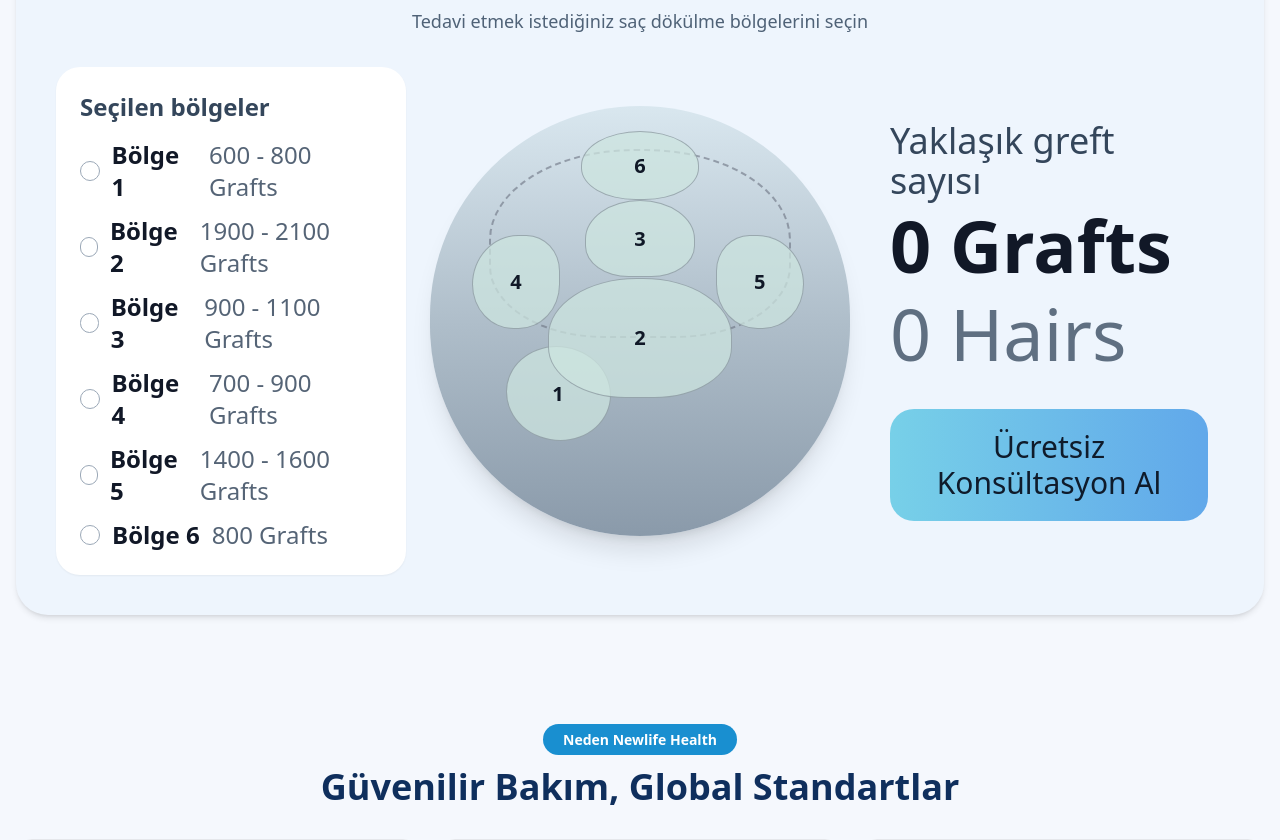
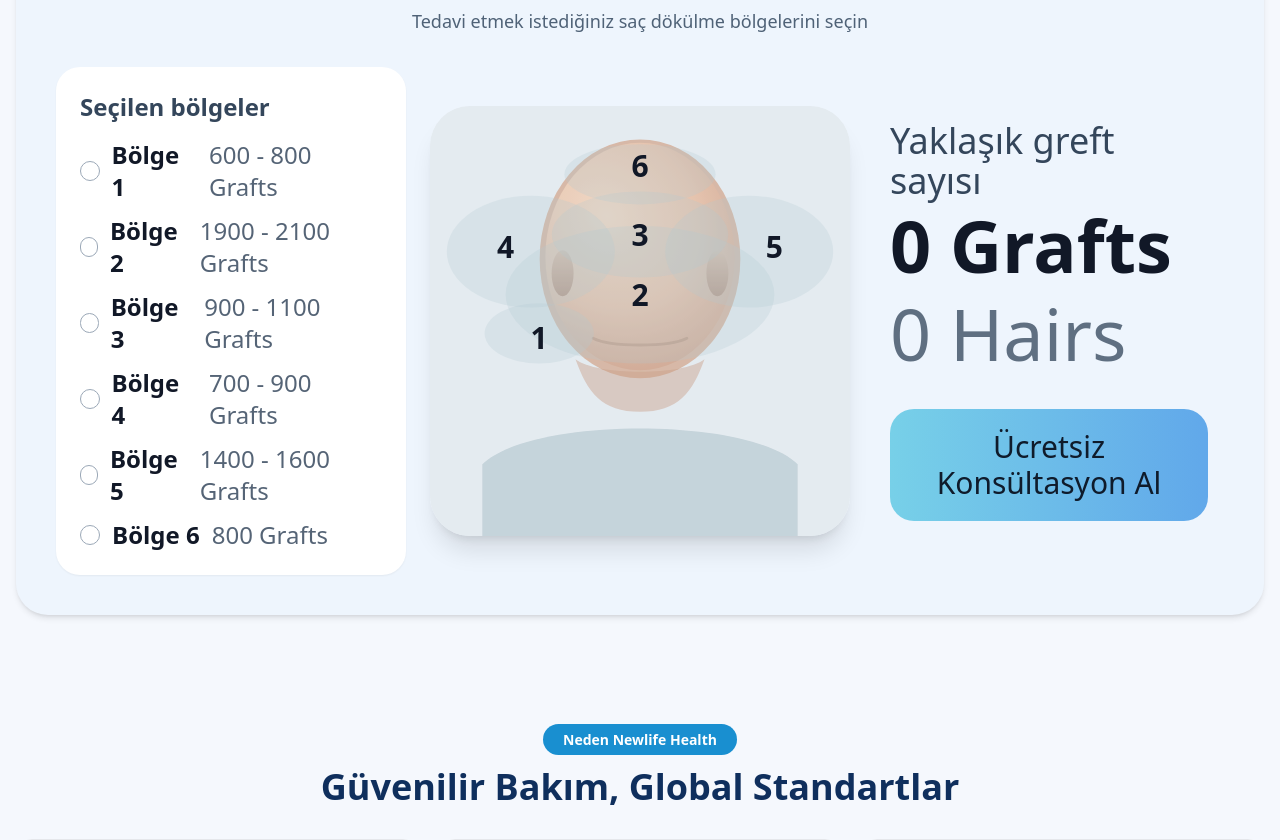
Before and after one commit to ibrahimtkmz/newlifehealth, a Next.js app: page / in a window 1280 px wide. Shown: the part 2469-3309 px from the top of the page. Built offline with nearby package versions, Linux system fonts and the light colour scheme.

Commit message:
Update graft calculator with head-zone overlay UI

```diff
--- a/app/page.jsx
+++ b/app/page.jsx
@@ -292,12 +292,12 @@ export default function HomePage() {
 
   const quickIcons = [CircleHelp, Stethoscope, Building2, HeartPulse, User, Stethoscope];
   const zoneConfigs = [
-    { id: 1, graftMin: 600, graftMax: 800, x: "18%", y: "56%", width: "25%", height: "22%", rounded: "48% 52% 48% 52%" },
-    { id: 2, graftMin: 1900, graftMax: 2100, x: "28%", y: "40%", width: "44%", height: "28%", rounded: "48% 48% 42% 42%" },
-    { id: 3, graftMin: 900, graftMax: 1100, x: "37%", y: "22%", width: "26%", height: "18%", rounded: "58% 58% 46% 46%" },
-    { id: 4, graftMin: 700, graftMax: 900, x: "10%", y: "30%", width: "21%", height: "22%", rounded: "58% 42% 52% 52%" },
-    { id: 5, graftMin: 1400, graftMax: 1600, x: "68%", y: "30%", width: "21%", height: "22%", rounded: "42% 58% 52% 52%" },
-    { id: 6, graftMin: 800, graftMax: 800, x: "36%", y: "6%", width: "28%", height: "16%", rounded: "52% 52% 48% 48%" }
+    { id: 1, graftMin: 600, graftMax: 800, clipPath: "ellipse(13% 7% at 26% 53%)", labelX: "26%", labelY: "54%" },
+    { id: 2, graftMin: 1900, graftMax: 2100, clipPath: "ellipse(32% 16% at 50% 44%)", labelX: "50%", labelY: "44%" },
+    { id: 3, graftMin: 900, graftMax: 1100, clipPath: "ellipse(21% 10% at 50% 30%)", labelX: "50%", labelY: "30%" },
+    { id: 4, graftMin: 700, graftMax: 900, clipPath: "ellipse(20% 13% at 24% 34%)", labelX: "18%", labelY: "33%" },
+    { id: 5, graftMin: 1400, graftMax: 1600, clipPath: "ellipse(20% 13% at 76% 34%)", labelX: "82%", labelY: "33%" },
+    { id: 6, graftMin: 800, graftMax: 800, clipPath: "ellipse(18% 7% at 50% 16%)", labelX: "50%", labelY: "14%" }
   ];
   const treatmentImages = [
     "https://framerusercontent.com/images/wEkOWX1ML7fes0rVZookZRz5Epg.jpg?width=2048&height=2048",
@@ -569,22 +569,30 @@ export default function HomePage() {
               </div>
             </aside>
 
-            <div className="relative mx-auto h-[430px] w-full max-w-[440px] overflow-hidden rounded-[999px] bg-gradient-to-b from-[#d9e7ef] via-[#afbeca] to-[#8a9aaa] shadow-xl">
-              <div className="absolute inset-x-[14%] top-[10%] h-[44%] rounded-[48%_48%_38%_38%] border-2 border-dashed border-[#6b7280]/60" />
+            <div className="relative mx-auto h-[430px] w-full max-w-[500px] overflow-hidden rounded-[2.5rem] shadow-xl">
+              <Image src="/graft-head-base.svg" alt="Graft area model head" fill className="object-cover" />
+              <div className="absolute inset-0 bg-[#c9d3de]/15" />
               {zoneConfigs.map((zone) => {
                 const isSelected = selectedZones.includes(zone.id);
                 return (
                   <button
                     key={`head-${zone.id}`}
                     onClick={() => toggleZone(zone.id)}
-                    className={`absolute border border-[#6b7280]/50 text-xl font-semibold text-[#101827] transition ${isSelected ? "bg-[#f9c6a5]/80" : "bg-[#cde5df]/75 hover:bg-[#bde0d7]/90"}`}
-                    style={{ left: zone.x, top: zone.y, width: zone.width, height: zone.height, borderRadius: zone.rounded }}
+                    className={`absolute inset-0 border border-dashed border-[#4b5563]/55 text-xl font-semibold text-[#111827] transition ${isSelected ? "bg-[#f5b892]/55" : "bg-[#afc6cf]/25 hover:bg-[#afc6cf]/40"}`}
+                    style={{ clipPath: zone.clipPath }}
                     aria-label={`${t.zonePrefix} ${zone.id}`}
-                  >
-                    {zone.id}
-                  </button>
+                  />
                 );
               })}
+              {zoneConfigs.map((zone) => (
+                <span
+                  key={`head-label-${zone.id}`}
+                  className="pointer-events-none absolute -translate-x-1/2 -translate-y-1/2 text-3xl font-semibold text-[#111827]"
+                  style={{ left: zone.labelX, top: zone.labelY }}
+                >
+                  {zone.id}
+                </span>
+              ))}
             </div>
 
             <aside className="rounded-3xl p-4">
```
Also changed, not shown: public/graft-head-base.svg (added).
